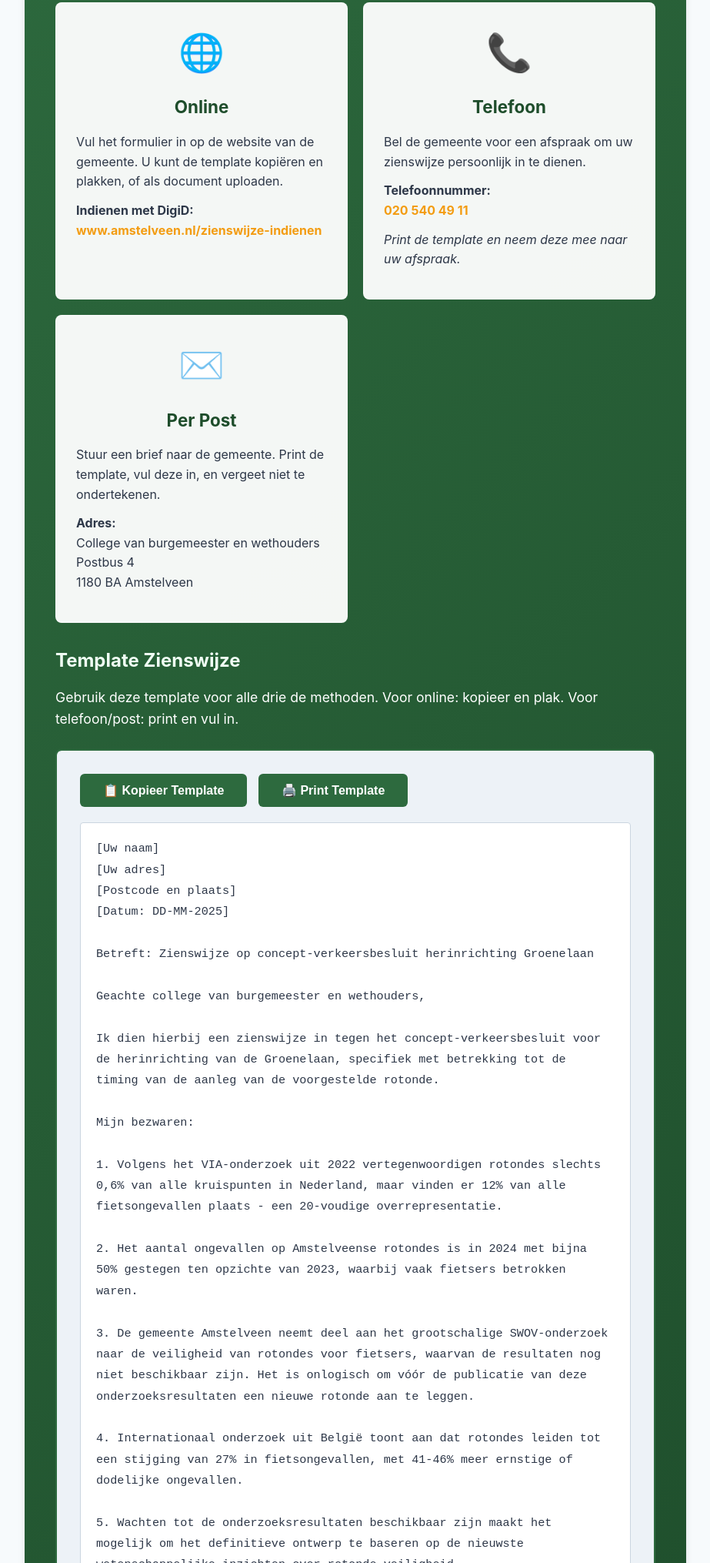
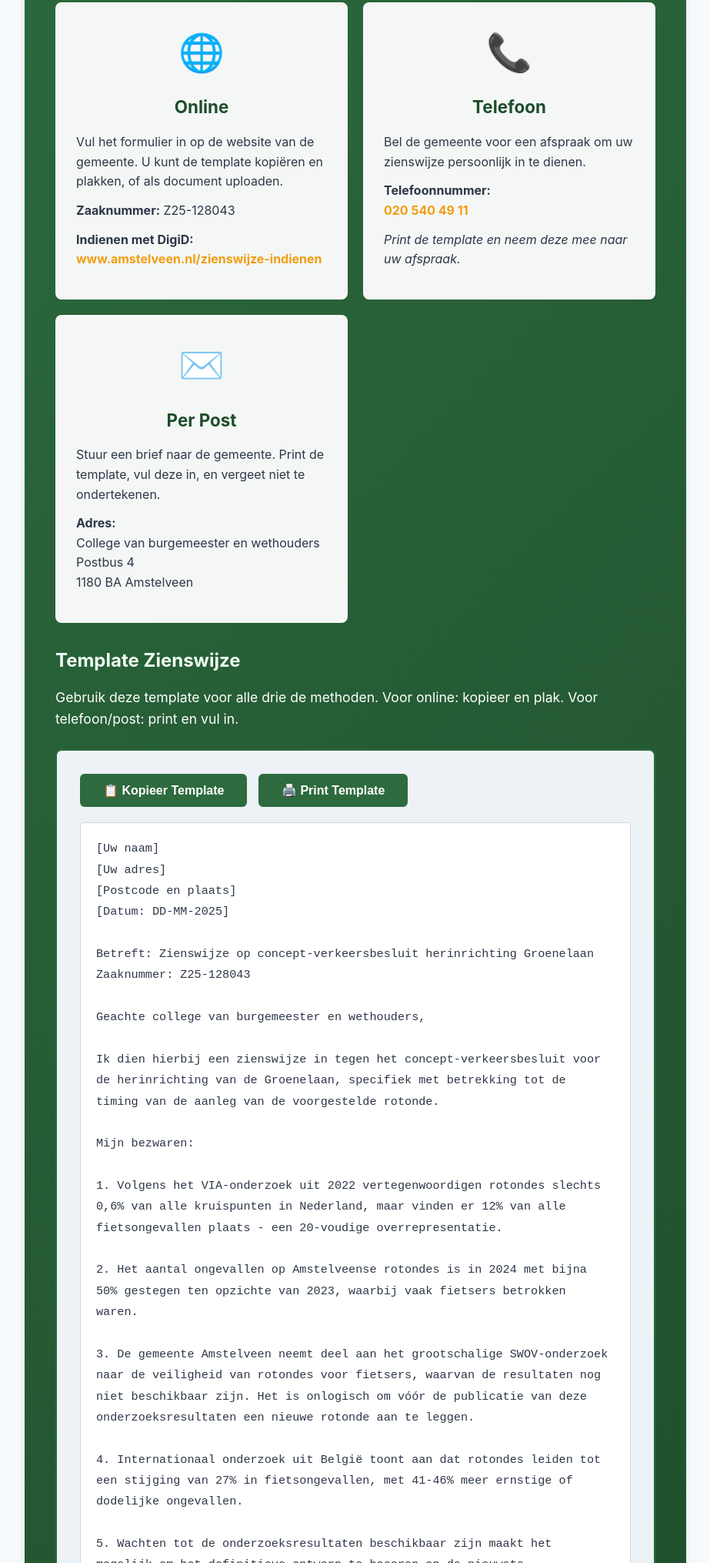
Before and after one commit to HCoban/groenelaan, a plain HTML site: page index.html in a window 1280 px wide. Shown: the part 2050-4080 px from the top of the page at 77% size, without its empty margins (178-1101 px from the left). Drawn offline with Linux system fonts and the light colour scheme.

Commit message:
add zaaknummer

```diff
--- a/index.html
+++ b/index.html
@@ -375,6 +375,7 @@
                     <div class="method-icon">🌐</div>
                     <h4>Online</h4>
                     <p>Vul het formulier in op de website van de gemeente. U kunt de template kopiëren en plakken, of als document uploaden.</p>
+                    <p><strong>Zaaknummer:</strong> Z25-128043</p>
                     <p><strong>Indienen met DigiD:</strong><br>
                     <a href="https://www.amstelveen.nl/zienswijze-indienen" target="_blank" style="color: #f39c12; font-weight: bold;">www.amstelveen.nl/zienswijze-indienen</a></p>
                 </div>
@@ -411,6 +412,7 @@
 [Datum: DD-MM-2025]
 
 Betreft: Zienswijze op concept-verkeersbesluit herinrichting Groenelaan
+Zaaknummer: Z25-128043
 
 Geachte college van burgemeester en wethouders,
 
```
